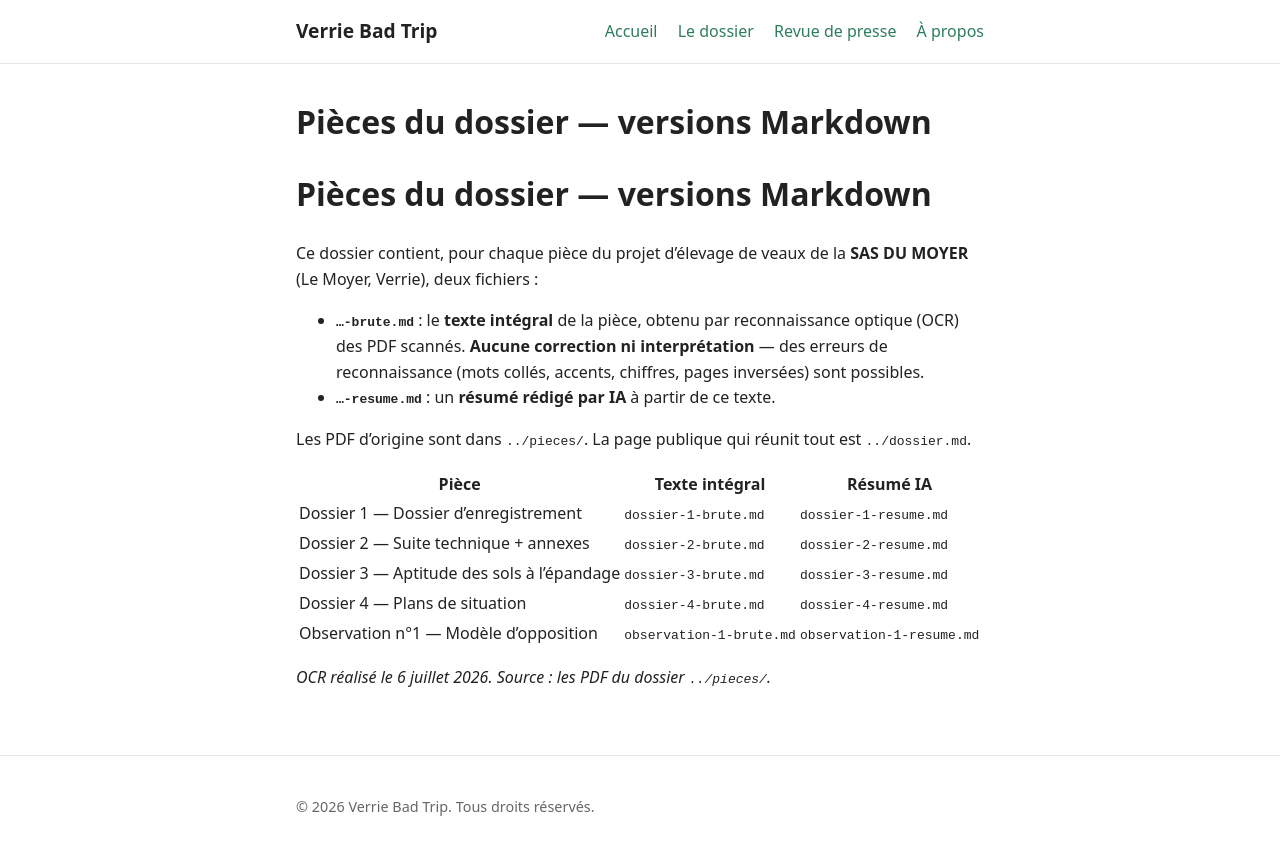
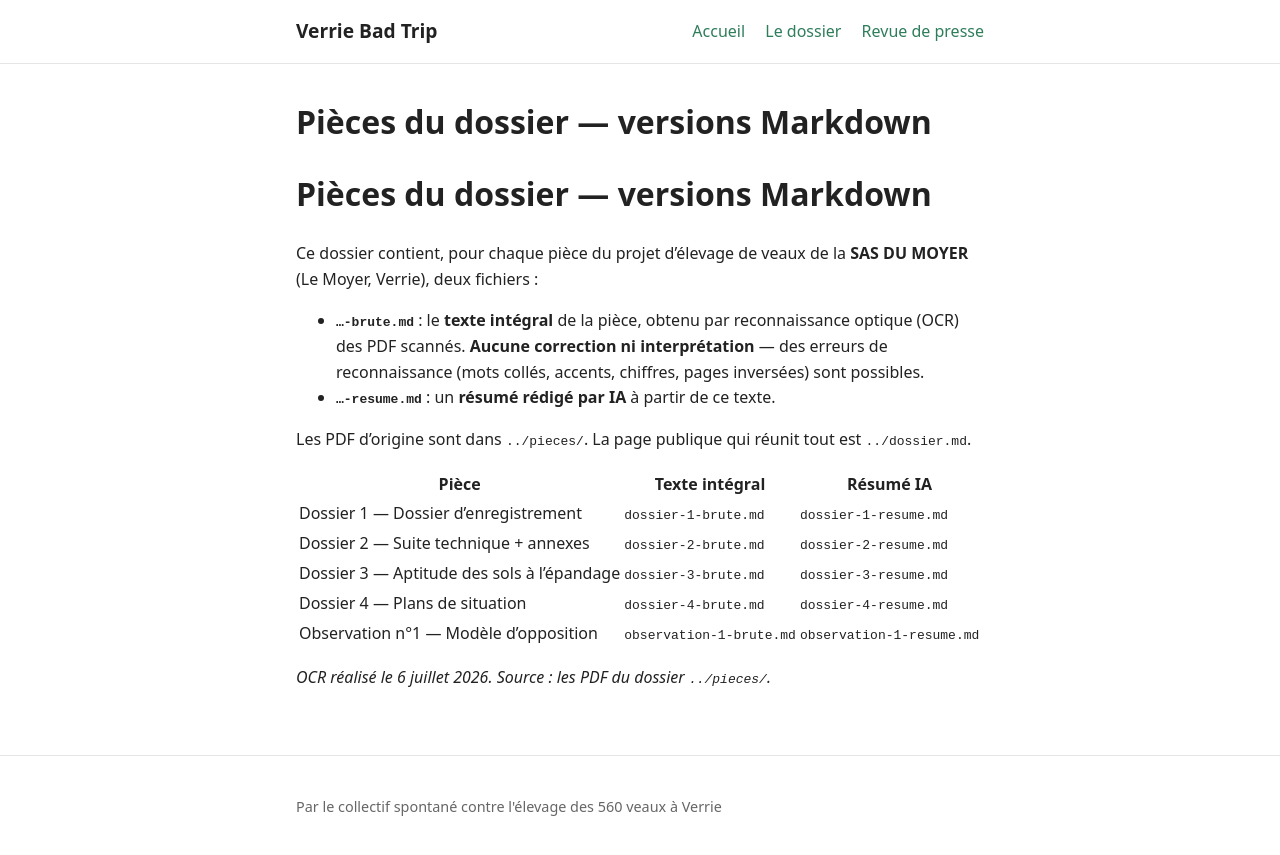
Before and after one commit to houlala/verrie-bad-trip, a Jekyll site: the page built from docs/pieces-markdown/README.md, in a window 1280 px wide. Shown: the top 855 px of the page. Built offline with Jekyll 4.4.1, drawn with Linux system fonts in a browser that asks for light colours; our own code applies the rules of GitHub Pages for plain Markdown files.

Commit message:
Supp d'À propos

```diff
--- a/docs/_includes/footer.html
+++ b/docs/_includes/footer.html
@@ -1,5 +1,5 @@
 <footer class="site-footer">
   <div class="container">
-    <p>&copy; {{ site.time | date: '%Y' }} {{ site.title }}. Tous droits réservés.</p>
+    <p>Par le collectif spontané contre l'élevage des 560 veaux à Verrie</p>
   </div>
 </footer>
--- a/docs/_includes/header.html
+++ b/docs/_includes/header.html
@@ -5,7 +5,6 @@
       <a href="{{ '/' | relative_url }}">Accueil</a>
       <a href="{{ '/dossier' | relative_url }}">Le dossier</a>
       <a href="{{ '/revue-de-presse' | relative_url }}">Revue de presse</a>
-      <a href="{{ '/a-propos' | relative_url }}">À propos</a>
     </nav>
   </div>
 </header>
```
Also changed, not shown: docs/a-propos.md (deleted, +0 -10 lines).
